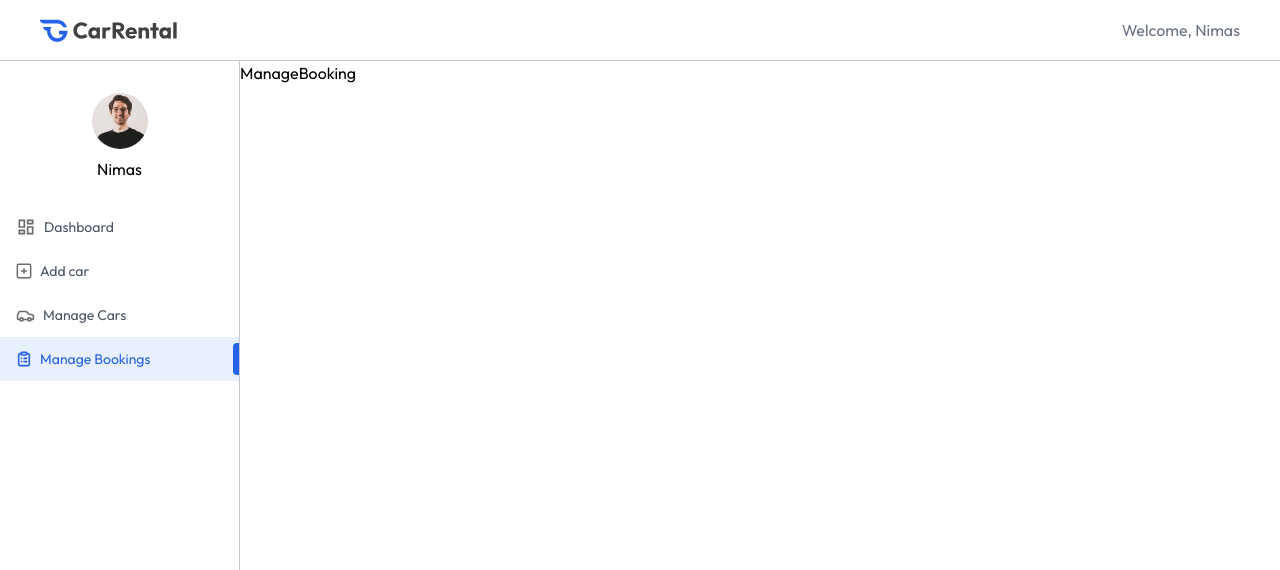
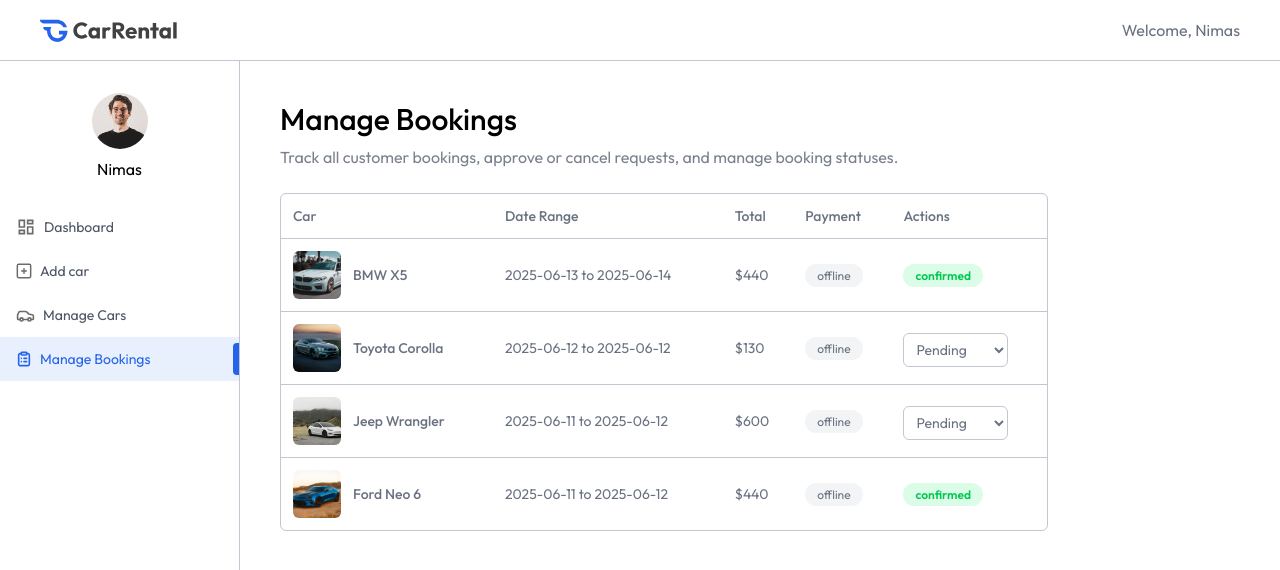
Before and after one commit to Kafoor-Nimas/CarRental, a React (Vite) app in the folder client/: page /owner/manage-bookings in a window 1280 px wide. Shown: the top 570 px of the page. Built offline with nearby package versions, Linux system fonts and the light colour scheme.

Commit message:
completed manage booking page

```diff
--- a/client/src/pages/owner/ManageBooking.jsx
+++ b/client/src/pages/owner/ManageBooking.jsx
@@ -1,9 +1,94 @@
-import React from 'react'
+import React, { useEffect, useState } from "react";
+import { assets, dummyMyBookingsData } from "../../assets/assets";
+import Title from "../../components/owner/Title";
 
 const ManageBooking = () => {
+  const currency = import.meta.env.VITE_CURRENCY;
+
+  const [bookings, setBookings] = useState([]);
+
+  const fetchOwnerBookings = async () => {
+    setBookings(dummyMyBookingsData);
+  };
+
+  useEffect(() => {
+    fetchOwnerBookings();
+  }, []);
   return (
-    <div>ManageBooking</div>
-  )
-}
+    <div className="px-4 pt-10 md:px-10 w-full">
+      <Title
+        title="Manage Bookings"
+        subTitle="Track all customer bookings, approve or cancel requests, and manage booking statuses."
+      />
+      <div className="max-w-3xl w-full rounded-md overflow-hidden border border-borderColor mt-6">
+        <table className="w-full border-collapse text-left text-sm text-gray-600">
+          <thead className="text-gray-500">
+            <tr>
+              <th className="p-3 font-medium">Car</th>
+              <th className="p-3 font-medium max-lg:hidden">Date Range</th>
+              <th className="p-3 font-medium">Total</th>
+              <th className="p-3 font-medium max-md:hidden">Payment</th>
+              <th className="p-3 font-medium">Actions</th>
+            </tr>
+          </thead>
+          <tbody>
+            {bookings.map((booking, index) => (
+              <tr
+                key={index}
+                className="border-t border-borderColor text-gray-500"
+              >
+                <td className="p-3 flex items-center gap-3">
+                  <img
+                    src={booking.car.image}
+                    alt=""
+                    className="h-12 w-12 aspect-square rounded-md object-cover"
+                  />
+                  <p className="font-medium max-md:hidden">
+                    {booking.car.brand} {booking.car.model}
+                  </p>
+                </td>
+                <td className="p-3 max-lg:hidden">
+                  {booking.pickupDate.split("T")[0]} to{" "}
+                  {booking.returnDate.split("T")[0]}
+                </td>
+                <td className="p-3">
+                  {currency}
+                  {booking.price}
+                </td>
+                <td className="p-3 max-md:hidden">
+                  <span className="bg-gray-100 px-3 py-1 rounded-full text-xs">
+                    offline
+                  </span>
+                </td>
+                <td className="p-3">
+                  {booking.status === "pending" ? (
+                    <select
+                      className="px-2 py-1.5 mt-1 text-gray-500 border border-borderColor rounded-md outline-none"
+                      value={booking.status}
+                    >
+                      <option value="pending">Pending</option>
+                      <option value="cancelled">cancelled</option>
+                      <option value="confirmed">Confirmed</option>
+                    </select>
+                  ) : (
+                    <span
+                      className={`px-3 py-1 rounded-full text-xs font-semibold ${
+                        booking.status === "confirmed"
+                          ? "bg-green-100 text-green-500"
+                          : "bg-red-100 text-red-500"
+                      }`}
+                    >
+                      {booking.status}
+                    </span>
+                  )}
+                </td>
+              </tr>
+            ))}
+          </tbody>
+        </table>
+      </div>
+    </div>
+  );
+};
 
-export default ManageBooking
+export default ManageBooking;
--- a/client/src/pages/owner/ManageCars.jsx
+++ b/client/src/pages/owner/ManageCars.jsx
@@ -24,7 +24,7 @@
           <thead className="text-gray-500">
             <tr>
               <th className="p-3 font-medium">Car</th>
-              {/* <th className="p-3 font-medium max-md:hidden">Category</th> */}
+              <th className="p-3 font-medium max-lg:hidden">Category</th>
               <th className="p-3 font-medium">Price</th>
               <th className="p-3 font-medium max-md:hidden">Status</th>
               <th className="p-3 font-medium">Actions</th>
@@ -48,7 +48,7 @@
                     </p>
                   </div>
                 </td>
-                {/* <td className="p-3 max-md:hidden text-sm">{car.category}</td> */}
+                <td className="p-3 max-lg:hidden text-sm">{car.category}</td>
                 <td className="p-3 ">
                   {currency}
                   {car.pricePerDay}{" "}
```
